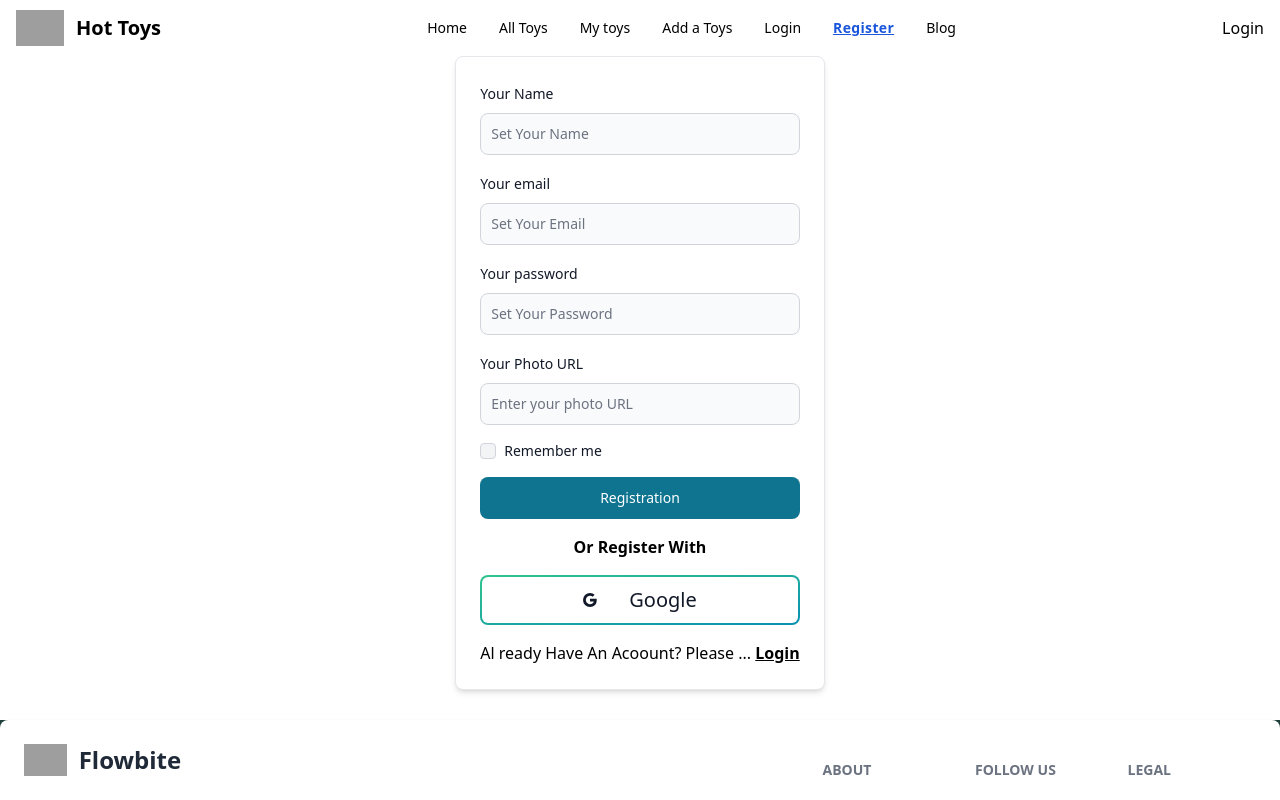
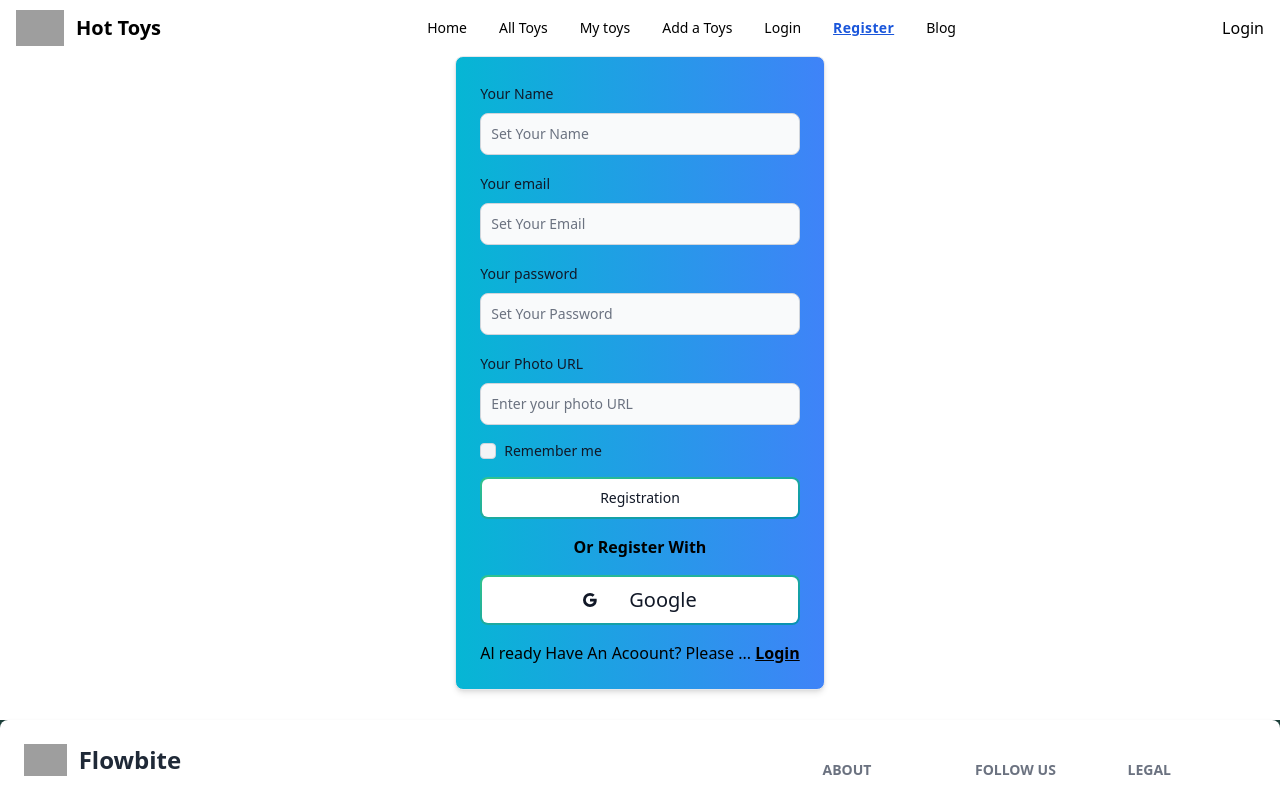
Before and after one commit to manjurul-karim/hot-toys-client, a React (Vite) app: page /register in a window 1280 px wide. Shown: the top 800 px of the page. Built offline with nearby package versions, Linux system fonts and the light colour scheme; no server answers; grey boxes are pictures that could not be loaded.

Commit message:
design impliment login and register

```diff
--- a/src/components/Home/Login/Login.jsx
+++ b/src/components/Home/Login/Login.jsx
@@ -53,7 +53,7 @@ const Login = () => {
   return (
     <div className="flex justify-center">
       <div className="max-w-sm ">
-        <Card>
+        <Card className="bg-gradient-to-r from-cyan-500 to-blue-500">
           <form onSubmit={handleLogIn} className="flex flex-col gap-4">
             <div>
               <div className="mb-2 block">
@@ -83,7 +83,9 @@ const Login = () => {
               <Checkbox id="remember" />
               <Label htmlFor="remember">Remember me</Label>
             </div>
-            <Button type="submit">Login</Button>
+            <Button outline={true} gradientDuoTone="greenToBlue" type="submit">
+              Login
+            </Button>
           </form>
           <div>
             <h2 className="text-center text-md font-semibold ">
--- a/src/components/Home/Registration/Registration.jsx
+++ b/src/components/Home/Registration/Registration.jsx
@@ -22,7 +22,7 @@ const Registration = () => {
     const email = form.email.value;
     const password = form.password.value;
     const photoUrl = form.photoUrl.value;
-    console.log(name, email, password , photoUrl);
+    console.log(name, email, password, photoUrl);
 
     createUser(email, password)
       .then((result) => {
@@ -47,7 +47,7 @@ const Registration = () => {
   return (
     <div className="flex justify-center">
       <div className="max-w-sm">
-        <Card>
+        <Card className="bg-gradient-to-r from-cyan-500 to-blue-500">
           <form onSubmit={handleRegister} className="flex flex-col gap-4">
             <div>
               <div className="mb-2 block">
@@ -101,7 +101,9 @@ const Registration = () => {
               <Checkbox id="remember" />
               <Label htmlFor="remember">Remember me</Label>
             </div>
-            <Button type="submit">Registration</Button>
+            <Button outline={true} gradientDuoTone="greenToBlue" type="submit">
+              Registration
+            </Button>
           </form>
 
           <div>
```
